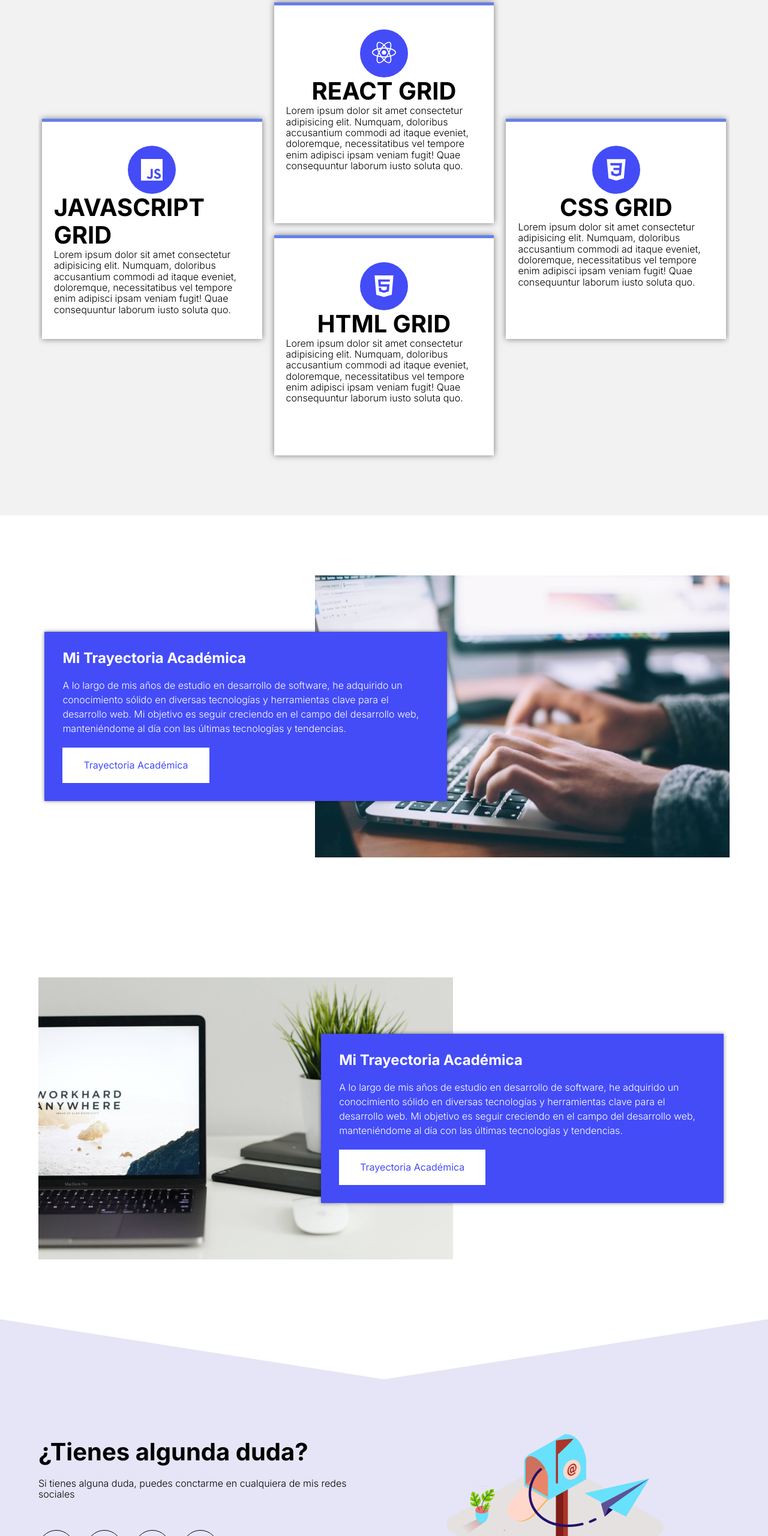
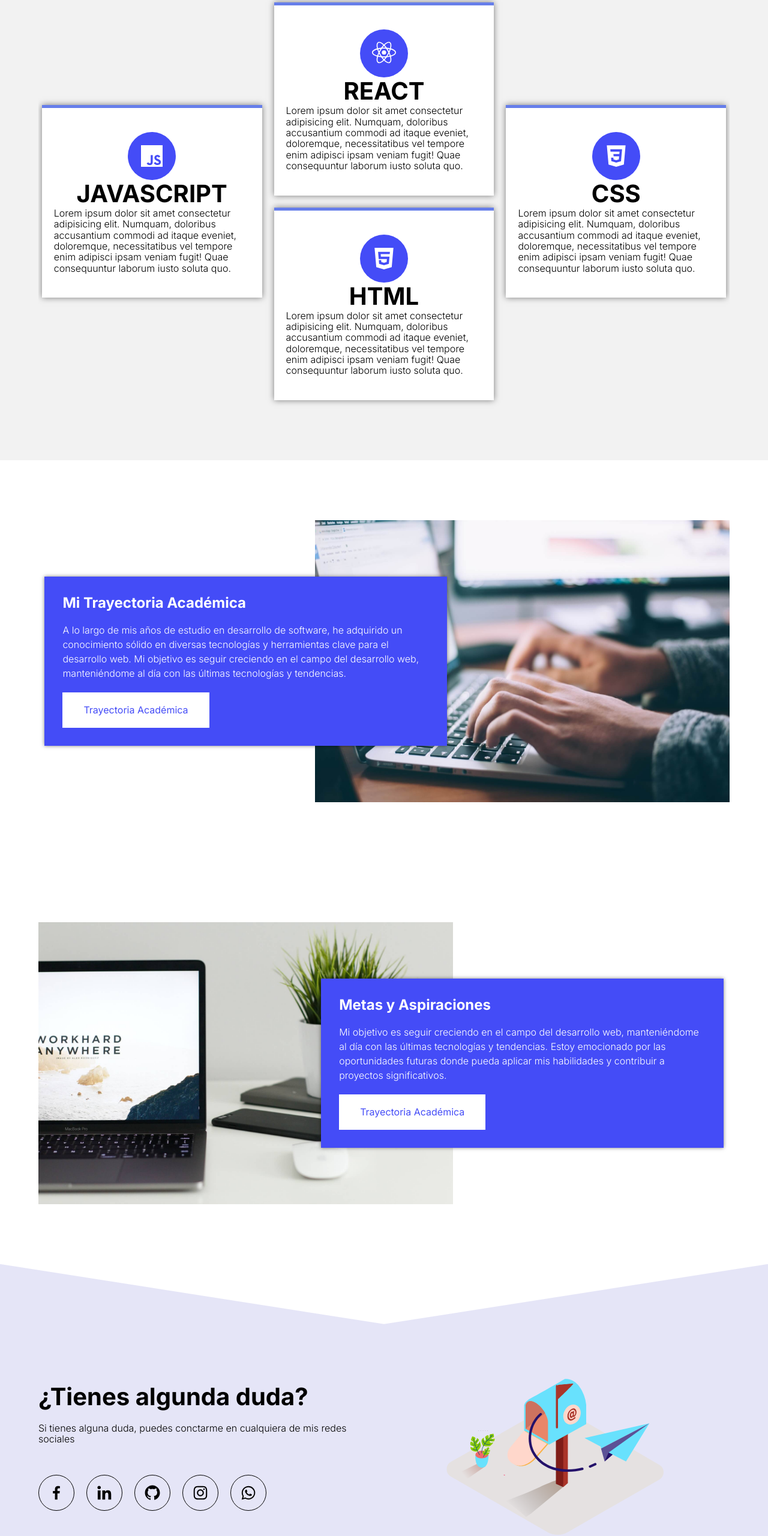
Before and after one commit to Vazquez-Alejandro/WebV-zquez, a plain HTML site: page index.html in a window 1280 px wide. Shown: the part 2020-4580 px from the top of the page at 60% size. Drawn offline with Linux system fonts and the light colour scheme.

Commit message:
change paragraph and add social link

```diff
--- a/css/style.css
+++ b/css/style.css
@@ -369,7 +369,7 @@ body {
 }
 
 .footer__copyright::after{
-    content: " hola@alexcgdesign.com";
+    content: " vazquezalejandro82@gmail.com";
 }
 
 @media screen and (max-width:768px){
--- a/index.html
+++ b/index.html
@@ -70,7 +70,7 @@
                                 <figure class="card__img">
                                     <img src="assets/bxl-html5.svg" alt="html" class="card__picture">
                                 </figure>
-                                <h3 class="title">HTML GRID</h3>
+                                <h3 class="title">HTML</h3>
                                 <p class="card__paragraph">Lorem ipsum dolor sit amet consectetur adipisicing elit. Numquam, doloribus accusantium commodi ad itaque eveniet, doloremque, necessitatibus vel tempore enim adipisci ipsam veniam fugit! Quae consequuntur laborum iusto soluta quo.</p>
                             </div>
 
@@ -78,7 +78,7 @@
                                 <figure class="card__img">
                                     <img src="assets/bxl-css3.svg" alt="html" class="card__picture">
                                 </figure>
-                                <h3 class="title">CSS GRID</h3>
+                                <h3 class="title">CSS</h3>
                                 <p class="card__paragraph">Lorem ipsum dolor sit amet consectetur adipisicing elit. Numquam, doloribus accusantium commodi ad itaque eveniet, doloremque, necessitatibus vel tempore enim adipisci ipsam veniam fugit! Quae consequuntur laborum iusto soluta quo.</p>
                             </div>
 
@@ -86,7 +86,7 @@
                                 <figure class="card__img">
                                     <img src="assets/bxl-javascript.svg" alt="html" class="card__picture">
                                 </figure>
-                                <h3 class="title">JAVASCRIPT GRID</h3>
+                                <h3 class="title">JAVASCRIPT</h3>
                                 <p class="card__paragraph">Lorem ipsum dolor sit amet consectetur adipisicing elit. Numquam, doloribus accusantium commodi ad itaque eveniet, doloremque, necessitatibus vel tempore enim adipisci ipsam veniam fugit! Quae consequuntur laborum iusto soluta quo.</p>
                             </div>
 
@@ -94,7 +94,7 @@
                                 <figure class="card__img">
                                     <img src="assets/bxl-react.svg" alt="html" class="card__picture">
                                 </figure>
-                                <h3 class="title">REACT GRID</h3>
+                                <h3 class="title">REACT</h3>
                                 <p class="card__paragraph">Lorem ipsum dolor sit amet consectetur adipisicing elit. Numquam, doloribus accusantium commodi ad itaque eveniet, doloremque, necessitatibus vel tempore enim adipisci ipsam veniam fugit! Quae consequuntur laborum iusto soluta quo.</p>
                             </div>
 
@@ -123,8 +123,8 @@
                 </figure>
 
                 <div class="experience__about experience__picture--left">
-                    <h2 class="title__about">Mi Trayectoria Académica</h2>
-                    <p class="about__paragraph">A lo largo de mis años de estudio en desarrollo de software, he adquirido un conocimiento sólido en diversas tecnologías y herramientas clave para el desarrollo web. Mi objetivo es seguir creciendo en el campo del desarrollo web, manteniéndome al día con las últimas tecnologías y tendencias.</p>
+                    <h2 class="title__about">Metas y Aspiraciones</h2>
+                    <p class="about__paragraph">Mi objetivo es seguir creciendo en el campo del desarrollo web, manteniéndome al día con las últimas tecnologías y tendencias. Estoy emocionado por las oportunidades futuras donde pueda aplicar mis habilidades y contribuir a proyectos significativos.</p>
                     <a href="#" class="cta">Trayectoria Académica</a>
                 </div>
             </section>
@@ -140,16 +140,19 @@
 
                     <div class="footer__social">
                         <a href="#" class="footer__link">
-                           <img src="assets/bxl-facebook.svg" class="footer__icon">
+                           <img src="assets/bxl-facebook.svg" alt="facebook" class="footer__icon">
                         </a>
-                        <a href="#" class="footer__link">
-                           <img src="assets/bxl-twitter.svg" class="footer__icon">
+                        <a href="https://linkedin.com/in/alejandrovazquez82" target="blank" class="footer__link">
+                           <img src="assets/bxl-linkedin.svg" alt="linkedin" class="footer__icon">
                         </a>
-                        <a href="#" class="footer__link">
-                           <img src="assets/bxl-youtube.svg" class="footer__icon">
+                        <a href="https://github.com/Vazquez-Alejandro" target="blank" class="footer__link">
+                           <img src="assets/bxl-github.svg" alt="github" class="footer__icon">
                         </a>
-                        <a href="#" class="footer__link">
-                           <img src="assets/bxl-instagram.svg" class="footer__icon">
+                        <a href="https://instagram.com/alevazquez25" target="blank" class="footer__link">
+                           <img src="assets/bxl-instagram.svg" alt="instagram" class="footer__icon">
+                        </a>
+                        <a href="https://wa.me/1558210746?text=Hola%20Alejandro,%20me%20gustaría%20contactarte" target="_blank" class="footer__link">
+                            <img src="assets/bxl-whatsapp.svg" alt="whatsapp" class="footer__icon">
                         </a>
                     </div>
                 </div>
```
Also changed, not shown: assets/bxl-github.svg (added), assets/bxl-linkedin.svg (added).
